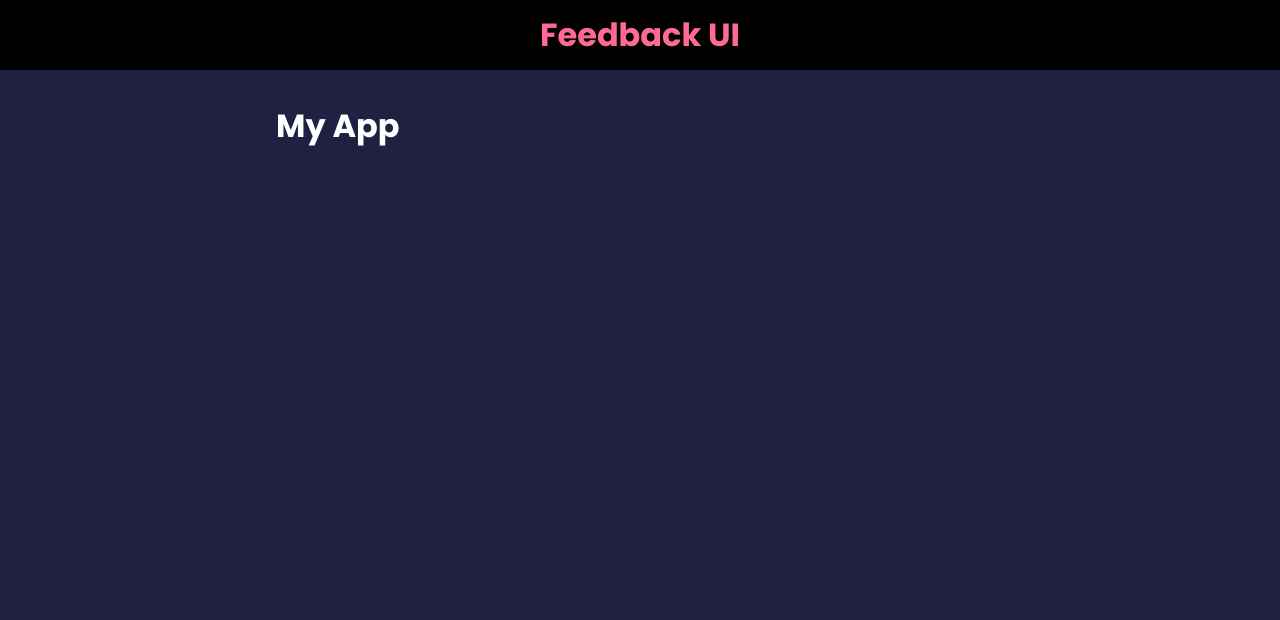
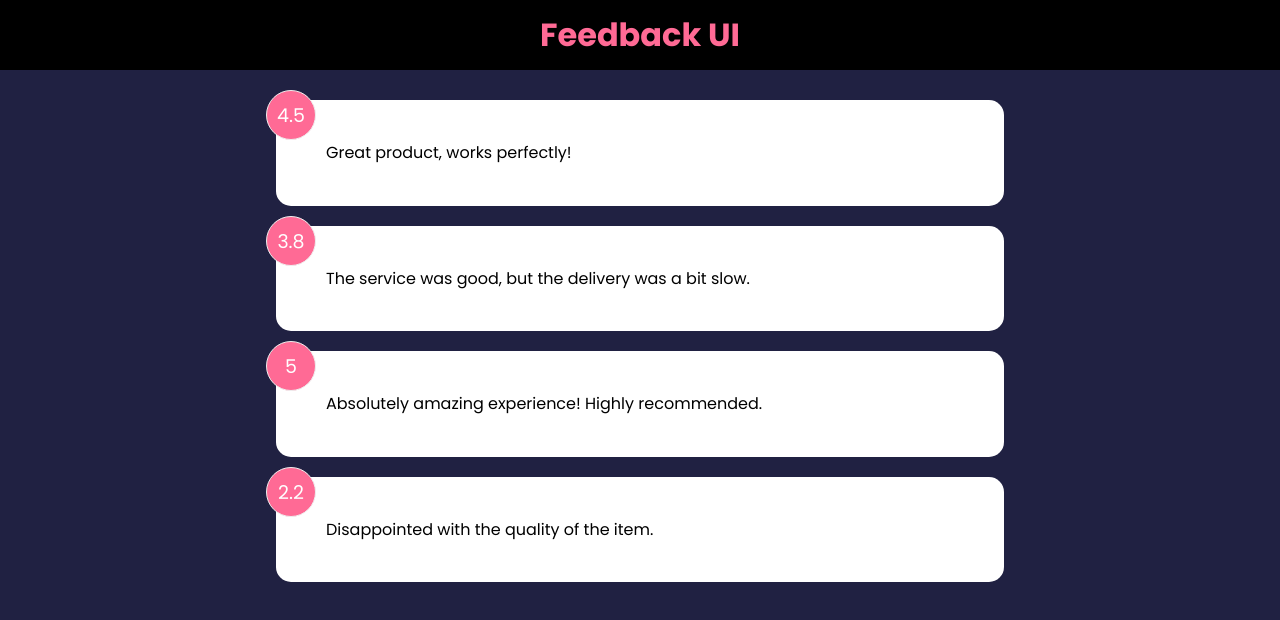
Before and after one commit to Uzafar90/React_Learning_Project_1, a React (Create React App) app: page / in a window 1280 px wide. Shown: the top 620 px of the page. Built offline with nearby package versions, Linux system fonts and the light colour scheme.

Commit message:
update code

```diff
--- a/src/App.js
+++ b/src/App.js
@@ -1,11 +1,16 @@
 import Header from './components/Header';
+import FeedbackList from './components/FeedbackList';
+import FeedbackData from './data/feedbackData';
+
+import { useState } from 'react';
 
 function App(props) {
+	const [feedback, setFeedback] = useState(FeedbackData);
 	return (
 		<>
 			<Header />
 			<div className="container">
-				<h1>My App</h1>
+				<FeedbackList feedback={feedback} />
 			</div>
 		</>
 	);
--- /dev/null
+++ b/src/components/FeedbackList.jsx
@@ -0,0 +1,27 @@
+import PropTypes from 'prop-types';
+import Feedbackitem from './Feedbackitem';
+
+function FeedbackList({ feedback }) {
+	if (!feedback || feedback.length === 0) {
+		return <p>No Feedback yet</p>;
+	}
+	return (
+		<div className="feedback-list">
+			{feedback.map((item) => (
+				<Feedbackitem key={item.id} item={item} />
+			))}
+		</div>
+	);
+}
+
+FeedbackList.propTypes = {
+	feedback: PropTypes.arrayOf(
+		PropTypes.shape({
+			id: PropTypes.number.isRequired,
+			text: PropTypes.string.isRequired,
+			rating: PropTypes.isRequired
+		})
+	)
+};
+
+export default FeedbackList;
--- /dev/null
+++ b/src/components/Feedbackitem.jsx
@@ -0,0 +1,17 @@
+import PropTypes from 'prop-types';
+import Card from './shared/Card';
+
+function Feedbackitem({ item }) {
+	return (
+		<Card>
+			<div className="num-display">{item.rating}</div>
+			<div className="text-display">{item.text}</div>
+		</Card>
+	);
+}
+
+Feedbackitem.propTypes = {
+	item: PropTypes.object.isRequired
+};
+
+export default Feedbackitem;
--- /dev/null
+++ b/src/components/shared/Card.jsx
@@ -0,0 +1,28 @@
+import PropTypes from 'prop-types';
+
+function Card({ children, reverse }) {
+	// return <div className={`card ${reverse && 'reverse'}`}>{children}</div>;
+
+	return (
+		<div
+			className="card"
+			style={{
+				backgroundColor: reverse ? 'rgba(0,0,0,0.4' : '#fff',
+				color: reverse ? '#fff' : '#000'
+			}}
+		>
+			{children}
+		</div>
+	);
+}
+
+Card.defaultProps = {
+	reverse: false
+};
+
+Card.propTypes = {
+	children: PropTypes.node.isRequired,
+	reverse: PropTypes.bool
+};
+
+export default Card;
--- /dev/null
+++ b/src/data/feedbackData.jsx
@@ -0,0 +1,24 @@
+const FeedbackData = [
+	{
+		id: 1,
+		rating: 4.5,
+		text: 'Great product, works perfectly!'
+	},
+	{
+		id: 2,
+		rating: 3.8,
+		text: 'The service was good, but the delivery was a bit slow.'
+	},
+	{
+		id: 3,
+		rating: 5.0,
+		text: 'Absolutely amazing experience! Highly recommended.'
+	},
+	{
+		id: 4,
+		rating: 2.2,
+		text: 'Disappointed with the quality of the item.'
+	}
+];
+
+export default FeedbackData;
```
